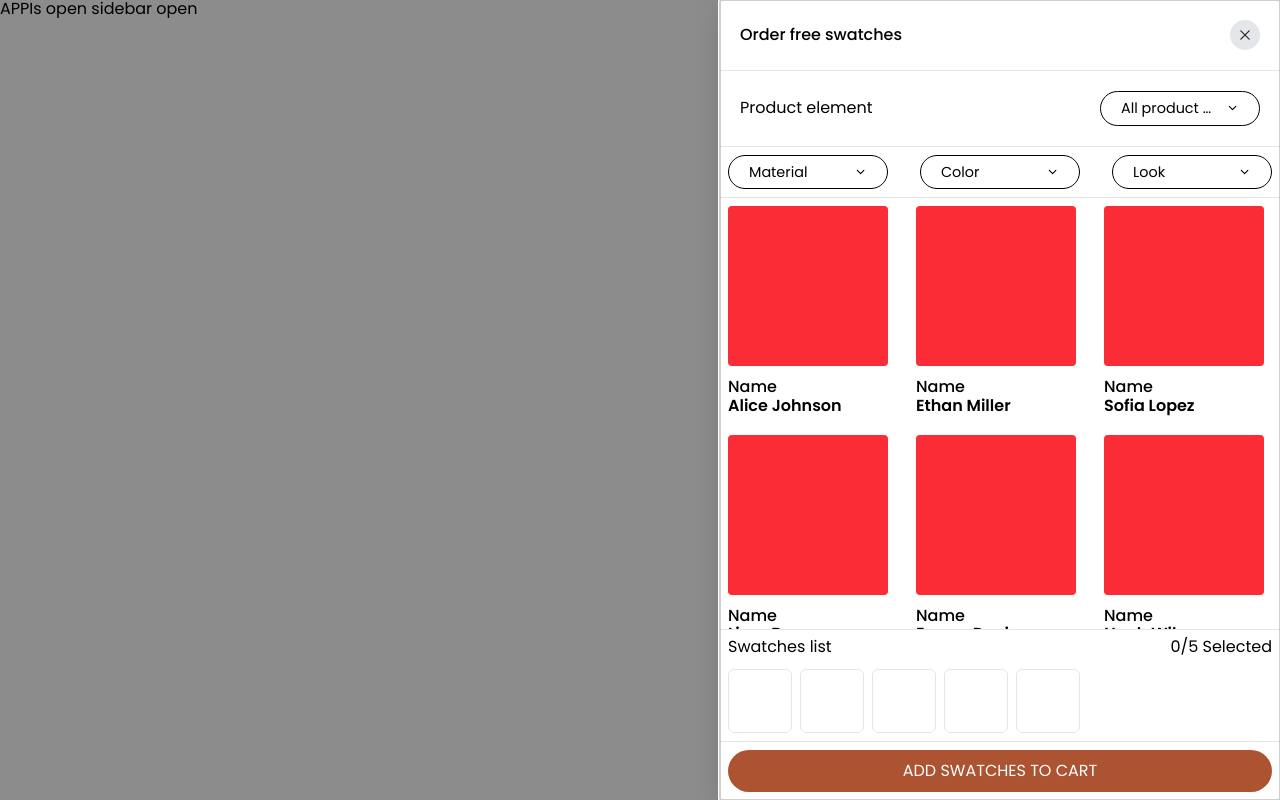
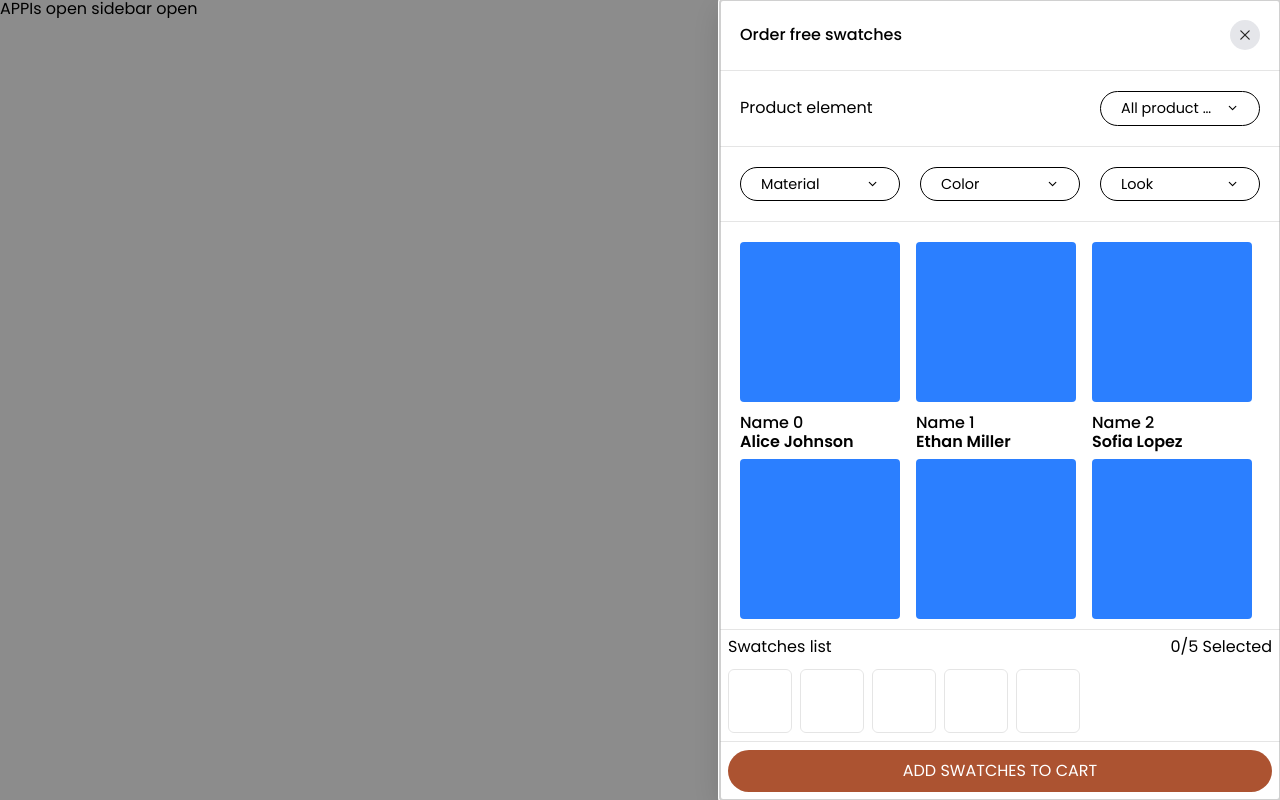
Before and after one commit to Elementals-technical/hasting-swatchcart-module, a React (Vite) app: page / in a window 1280 px wide. Built offline with nearby package versions, Linux system fonts and the light colour scheme.

Commit message:
feature(MaterialList): add markup

```diff
--- a/src/features/swatches/ui/Filters/index.tsx
+++ b/src/features/swatches/ui/Filters/index.tsx
@@ -6,7 +6,7 @@ export const Filters = () => {
     console.log('handleFilterChange', { filterName, value });
   };
   return (
-    <div className='shrink-0 flex justify-between items-center gap-2 p-[var(--padding)] border-b border-solid border-[var(--border)]'>
+    <div className='shrink-0 flex justify-between items-center gap-2 p-[var(--padding)] border-b border-solid border-[var(--border)] sm:p-[var(--sm-padding)]'>
       <MultiSelect
         options={MOCK_SELECT_DATA}
         // values={filters.Finish}
--- a/src/features/swatches/ui/MaterialList/index.tsx
+++ b/src/features/swatches/ui/MaterialList/index.tsx
@@ -41,14 +41,35 @@ const MOCK_LIST_ARRAY = [
 
 export const MaterialList = () => {
   return (
-    <div className='flex-1 min-h-0 overflow-y-auto p-[var(--padding)]'>
-      <ul className='grid grid-cols-3 gap-[20px] '>
+    <div
+      className='
+    flex-1 min-h-0 overflow-y-auto p-[var(--padding)]
+    sm:p-[var(--sm-padding)]
+    '
+    >
+      <ul
+        className='
+      grid grid-cols-1 gap-[8px]
+      sm:grid-cols-3
+
+      '
+      >
         {MOCK_LIST_ARRAY.map((item: string, index: number) => {
           return (
-            <li key={item + index} className='w-40 rounded-sm'>
-              <div className='w-40 h-40 rounded bg-red-500'></div>
+            <li
+              key={item + index}
+              className='
+            w-76 rounded-sm
+            sm:w-40
+            '
+            >
+              <div
+                className='
+              w-76 h-40 rounded bg-blue-500
+              sm:w-40 sm:h-40'
+              ></div>
               <div className='mt-3'>
-                <span className='font-medium'>Name</span>
+                <span className='font-medium'>Name {index}</span>
                 <p className='font-semibold'>{item}</p>
               </div>
             </li>
```
